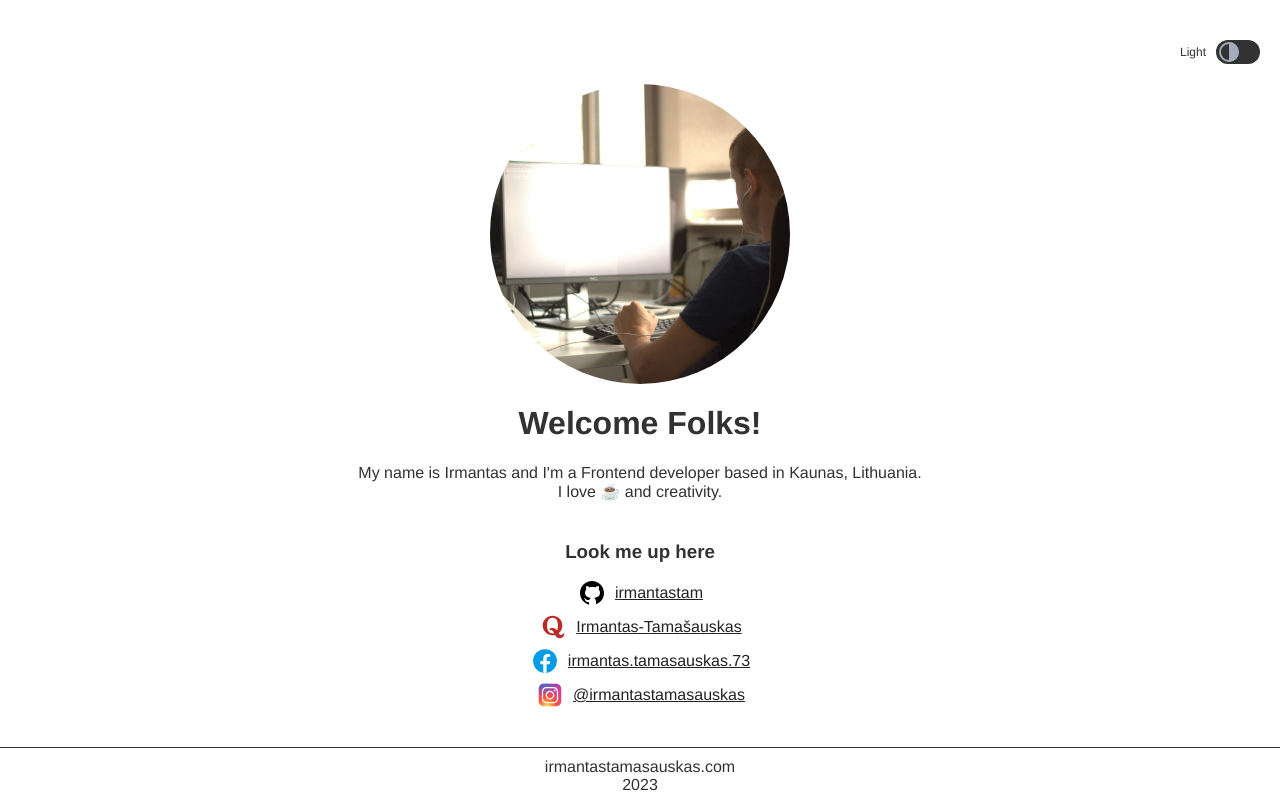
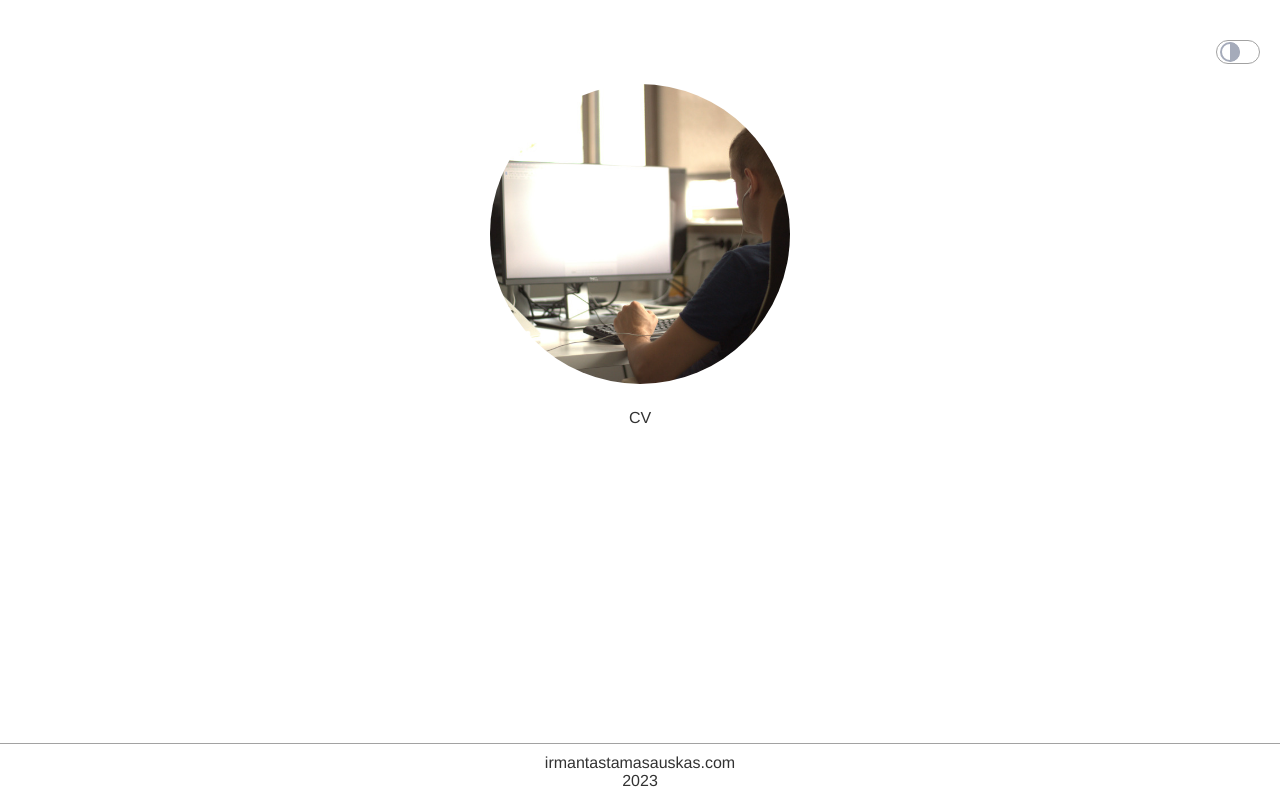
Before and after one commit to irmantastam/vue-vercel, a Vue app: page /resume in a window 1280 px wide. Built offline with nearby package versions, Linux system fonts and the light colour scheme.

Commit message:
Add vue-router

```diff
--- a/package.json
+++ b/package.json
@@ -11,7 +11,8 @@
   "dependencies": {
     "@vueuse/core": "^10.2.1",
     "core-js": "^3.30.2",
-    "vue": "^3.3.4"
+    "vue": "^3.3.4",
+    "vue-router": "4"
   },
   "devDependencies": {
     "@babel/eslint-parser": "^7.21.8",
--- a/src/App.vue
+++ b/src/App.vue
@@ -1,39 +1,25 @@
 <template>
   <ModeToggle />
-  <img
-    class="logo"
-    alt="Irmantas Tamašauskas coffee break"
-    title="Irmantas Tamašauskas coffee break"
-    src="./assets/irmantas_tamasauskas.jpg"
-  />
-  <HelloWorld msg="Welcome Folks!" />
+  <RouterView />
   <footer>irmantastamasauskas.com<br />{{ new Date().getFullYear() }}</footer>
 </template>
 
-<script>
+<script setup>
 import ModeToggle from "./components/ModeToggle.vue";
-import HelloWorld from "./components/HelloWorld.vue";
-
-export default {
-  name: "App",
-  components: {
-    ModeToggle,
-    HelloWorld,
-  },
-};
+import { RouterView } from "vue-router";
 </script>
 
 <style>
 :root {
   --main-color: #323232;
-  --secondary-color: #222222;
+  --secondary-color: #a2a2a2;
   --background-color: #ffffff;
 }
 
 :root.dark {
   --main-color: #ffffff;
-  --secondary-color: #cccccc;
-  --background-color: #323232;
+  --secondary-color: #b5b5b5;
+  --background-color: #201f1f;
 }
 
 html,
@@ -62,15 +48,6 @@ body {
   transition: background-color 0.3s ease, color 0.3s ease;
 }
 
-img.logo {
-  width: 300px;
-  max-width: calc(100% - 40px);
-  margin: auto 20px 0;
-  aspect-ratio: 1;
-  object-fit: cover;
-  border-radius: 50%;
-}
-
 footer {
   margin-top: auto;
   width: 100%;
@@ -78,6 +55,6 @@ footer {
   display: flex;
   align-items: center;
   justify-content: center;
-  border-top: 1px solid var(--main-color);
+  border-top: 1px solid var(--secondary-color);
 }
 </style>
--- a/src/components/ModeToggle.vue
+++ b/src/components/ModeToggle.vue
@@ -1,6 +1,5 @@
 <template>
   <div class="mode-toggle">
-    {{ isDark ? "Dark" : "Light" }}
     <button class="mode-toggle-button" @click="toggleDark()">
       <div class="mode-toggle-circle">
         <div id="mode-toggle-symbol"></div>
@@ -39,17 +38,20 @@ const toggleDark = useToggle(isDark);
   min-width: 36px;
   min-height: 20px;
   margin-left: 10px;
-  background-color: var(--main-color);
-  border: 0;
+  background-color: var(--background-color);
+  border: 1px solid var(--secondary-color);
   border-radius: 24px;
-  outline: 0;
   overflow: hidden;
   cursor: pointer;
   z-index: 2;
   -webkit-tap-highlight-color: rgba(0, 0, 0, 0);
   -webkit-touch-callout: none;
   appearance: none;
-  transition: background-color 0.3s ease;
+  transition: background-color 0.3s ease, border 0.3s ease;
+}
+
+.mode-toggle-button:hover {
+  border-color: var(--main-color);
 }
 
 .mode-toggle-button * {
@@ -92,7 +94,7 @@ const toggleDark = useToggle(isDark);
 }
 
 :root.dark .mode-toggle-circle {
-  transform: translateX(19px);
+  transform: translateX(17px);
 }
 
 :root.dark #mode-toggle-symbol::before {
--- /dev/null
+++ b/src/router/index.js
@@ -0,0 +1,20 @@
+import { createRouter, createWebHistory } from "vue-router";
+import HelloWorld from "../views/HelloWorld.vue";
+
+const router = createRouter({
+  history: createWebHistory(),
+  routes: [
+    {
+      path: "/",
+      name: "Hello World",
+      component: HelloWorld,
+    },
+    {
+      path: "/resume",
+      name: "Resume",
+      component: () => import("../views/Resume.vue"),
+    },
+  ],
+});
+
+export default router;
--- a/src/components/HelloWorld.vue
+++ b/src/views/HelloWorld.vue
@@ -1,5 +1,11 @@
 <template>
   <div class="hello">
+    <img
+      class="logo"
+      alt="Irmantas Tamašauskas coffee break"
+      title="Irmantas Tamašauskas coffee break"
+      src="../assets/irmantas_tamasauskas.jpg"
+    />
     <h1>{{ msg }}</h1>
     <p>
       My name is Irmantas and I'm a Frontend developer based in Kaunas,
@@ -78,6 +84,15 @@ export default {
   margin: 0 20px 20px;
 }
 
+img.logo {
+  width: 300px;
+  max-width: calc(100% - 40px);
+  margin: auto 20px 0;
+  aspect-ratio: 1;
+  object-fit: cover;
+  border-radius: 50%;
+}
+
 h3 {
   margin: 40px 0 0;
 }
@@ -92,7 +107,7 @@ li:not(:last-child) {
 }
 
 a {
-  color: var(--secondary-color);
+  color: var(--main-color);
 }
 
 a img {
--- /dev/null
+++ b/src/views/Resume.vue
@@ -0,0 +1,44 @@
+<template>
+  <div class="resume">
+    <img
+      class="logo"
+      alt="Irmantas Tamašauskas resume"
+      title="Irmantas Tamašauskas resume"
+      src="../assets/irmantas_tamasauskas.jpg"
+    />
+    <h1>{{ msg }}</h1>
+    <p>CV</p>
+  </div>
+</template>
+
+<script>
+export default {
+  name: "HelloWorld",
+  props: {
+    msg: String,
+  },
+};
+</script>
+
+<style scoped>
+.resume {
+  margin: 0 20px 20px;
+}
+
+img.logo {
+  width: 300px;
+  max-width: calc(100% - 40px);
+  margin: auto 20px 0;
+  aspect-ratio: 1;
+  object-fit: cover;
+  border-radius: 50%;
+}
+
+h3 {
+  margin: 40px 0 0;
+}
+
+a {
+  color: var(--secondary-color);
+}
+</style>
```
Also changed, not shown: src/main.js (+8 -3 lines), 1 other file (tests, documents, lock files or other folders).
